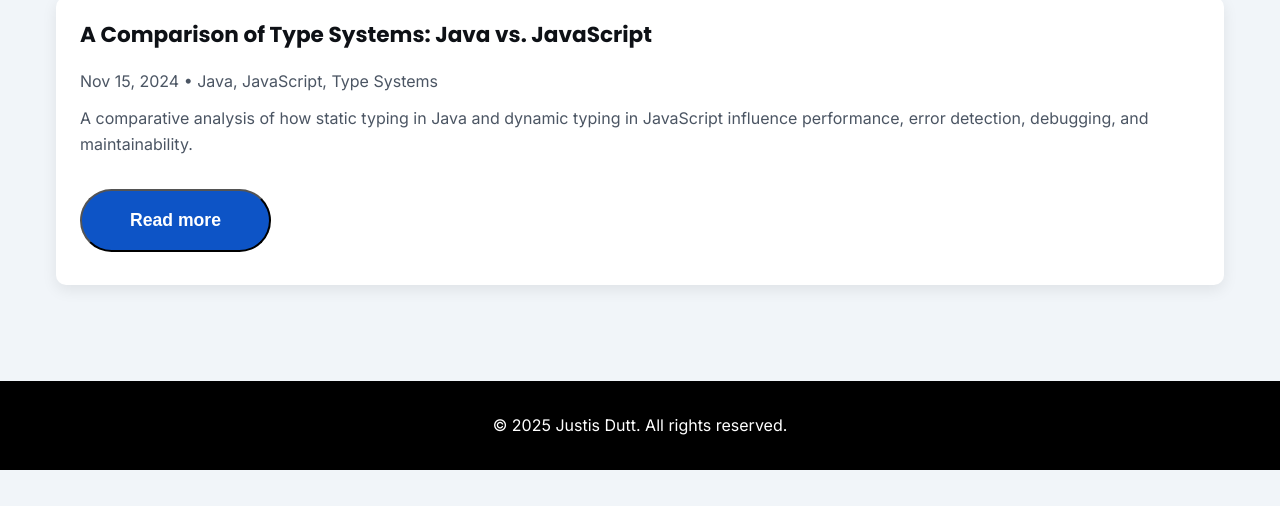
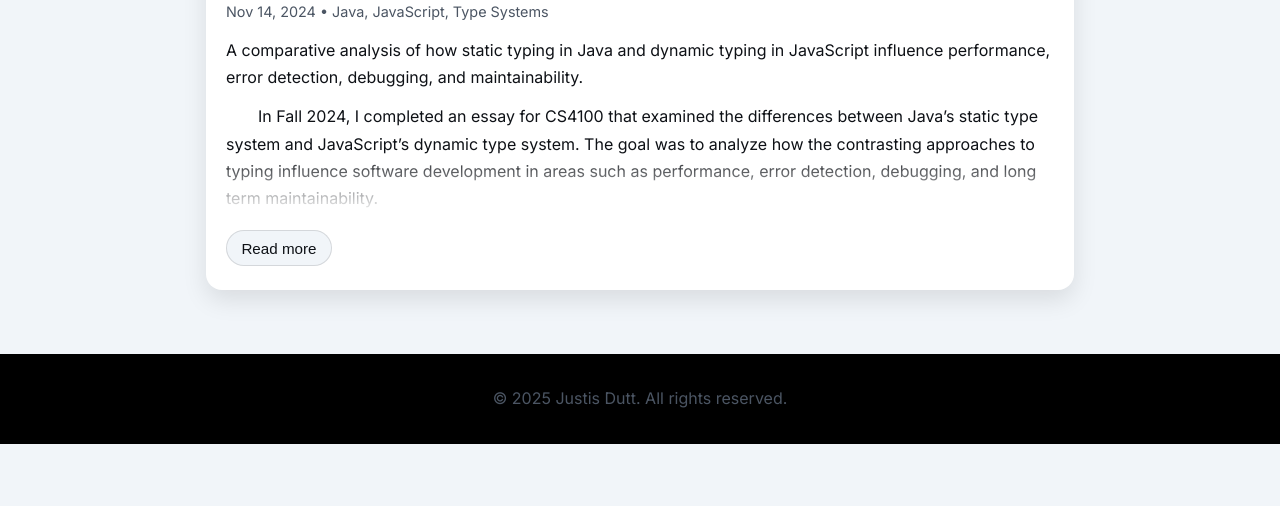
Before and after one commit to JustisDutt/Personal-Website, a plain HTML site: page blog.html in a window 1280 px wide. Shown: the part 294-800 px from the top of the page. Drawn offline with nearby package versions, Linux system fonts and the light colour scheme.

Commit message:
Describe what changed

```diff
--- a/blog.html
+++ b/blog.html
@@ -1,50 +1,90 @@
 <!DOCTYPE html>
 <html lang="en" data-theme="auto">
 <head>
-  <meta charset="UTF-8">
-  <meta name="viewport" content="width=device-width, initial-scale=1.0">
+  <meta charset="UTF-8" />
+  <meta name="viewport" content="width=device-width, initial-scale=1" />
   <title>Blog — Justis Dutt</title>
-  <link rel="stylesheet" href="styles.css">
-  <link href="https://fonts.googleapis.com/css2?family=Inter:wght@400;500;600;700&family=Poppins:wght@600;700&display=swap" rel="stylesheet">
 
-  <!-- Force single-column layout and smooth collapsible behavior -->
+  <link rel="stylesheet" href="styles.css" />
+  <link href="https://fonts.googleapis.com/css2?family=Inter:wght@400;600;700&family=Poppins:wght@600;700&display=swap" rel="stylesheet" />
+
   <style>
-    /* Stack posts one after another */
-    #blog-grid {
-      display: grid;
-      grid-template-columns: 1fr;
-      gap: 1.25rem;
+    .blog-page {
+      max-width: 900px;
+      margin: 6rem auto 4rem;
+      padding: 0 1rem;
     }
-    /* Keep buttons tidy */
-    .card .actions .btn,
-    .card .actions a.btn {
-      display: inline-block;
-      vertical-align: middle;
-      white-space: nowrap;
+    .blog-card {
+      background: var(--surface);
+      border-radius: 16px;
+      box-shadow: 0 10px 25px rgba(0,0,0,.10);
+      padding: 1.25rem 1.25rem 1.5rem;
+      scroll-margin-bottom: 96px;
     }
-    /* Collapsible container */
-    .post-body {
+    .blog-title {
+      font-family: 'Poppins', sans-serif;
+      font-weight: 700;
+      font-size: clamp(1.4rem, 1.8vw + 1rem, 2rem);
+      margin-bottom: .35rem;
+      color: #3d6ca8; /* fixed chill mid-blue */
+    }
+    .blog-meta {
+      color: var(--muted);
+      font-size: .9rem;
+      margin-bottom: .85rem;
+    }
+    .blog-summary { margin-bottom: .75rem; line-height: 1.7; }
+
+    /* Collapsible teaser */
+    .blog-body {
+      --collapsed-h: 7rem;
+      position: relative;
+      max-height: var(--collapsed-h);
       overflow: hidden;
-      max-height: 0;
-      transition: max-height .35s ease, padding .35s ease;
-      padding-top: 0;
+      line-height: 1.7;
+      transition: max-height .35s ease;
     }
-    .post-body.open {
-      padding-top: .75rem;
+    .blog-body::after {
+      content: "";
+      position: absolute; left:0; right:0; bottom:0;
+      height:64px;
+      background: linear-gradient(to bottom, rgba(255,255,255,0), var(--surface));
+      pointer-events: none;
+      transition: opacity .2s ease;
     }
-    .post-body pre { overflow-x: auto; }
-    .post-body img { max-width: 100%; height: auto; }
+    .blog-body.open {
+      max-height: 2000px;
+      overflow: visible;
+    }
+    .blog-body.open::after { opacity: 0; }
+
+    /* Indent first line of each paragraph */
+    .blog-body p {
+      text-indent: 2em;
+      margin-bottom: 1rem;
+    }
+
+    .blog-actions { margin-top:.9rem; }
+    .toggle-btn {
+      border: 1px solid rgba(0,0,0,.12);
+      border-radius: 999px;
+      padding: .55rem .9rem;
+      font-size: .95rem;
+      background: var(--accent-color);
+      color: var(--text);
+      cursor: pointer;
+    }
+
+    @media(max-width:520px){
+      .blog-title{font-size:1.4rem;}
+      .blog-body{--collapsed-h:6rem;}
+    }
   </style>
-
-  <script src="https://cdnjs.cloudflare.com/ajax/libs/gsap/3.12.5/gsap.min.js" defer></script>
-  <script src="https://cdnjs.cloudflare.com/ajax/libs/gsap/3.12.5/ScrollTrigger.min.js" defer></script>
 </head>
 <body>
   <nav>
     <div class="nav-container">
-      <div class="logo">
-        <span class="logo-initials">JD</span>
-      </div>
+      <div class="logo"><span class="logo-initials">JD</span></div>
       <button id="theme-toggle" class="theme-toggle" aria-pressed="false" aria-label="Toggle theme">◐</button>
       <div class="hamburger" id="menu-toggle" aria-label="Open menu" aria-controls="primary-menu" aria-expanded="false">
         <span></span><span></span><span></span>
@@ -54,109 +94,76 @@
         <li><a href="index.html#about" class="nav-link">About</a></li>
         <li><a href="index.html#skills" class="nav-link">Skills</a></li>
         <li><a href="index.html#projects" class="nav-link">Projects</a></li>
-        <li><a href="blog.html" class="nav-link" aria-current="page">Blog</a></li>
+        <li><a href="blog.html" class="nav-link is-active">Blog</a></li>
         <li><a href="index.html#contact" class="nav-link">Contact</a></li>
       </ul>
     </div>
   </nav>
 
-  <section id="blog" class="section">
-    <h2>Blog</h2>
-    <div id="blog-grid" class="projects-container" aria-live="polite"></div>
-  </section>
+  <main class="blog-page" aria-live="polite">
+    <article class="blog-card">
+      <h1 class="blog-title">A Comparison of Type Systems: Java vs. JavaScript</h1>
+      <div class="blog-meta">Nov 14, 2024 • Java, JavaScript, Type Systems</div>
 
-  <footer>
-    <p>© 2025 Justis Dutt. All rights reserved.</p>
-  </footer>
+      <p class="blog-summary">
+        A comparative analysis of how static typing in Java and dynamic typing in JavaScript influence performance, error detection, debugging, and maintainability.
+      </p>
 
-  <div id="toast" role="status" aria-live="polite" aria-atomic="true"></div>
-  <script src="script.js" defer></script>
-
-  <!-- Blog renderer -->
-  <script>
-    document.addEventListener('DOMContentLoaded', () => {
-      const posts = [
-        {
-          title: 'A Comparison of Type Systems: Java vs. JavaScript',
-          date: '2024-11-15',
-          tags: ['Java','JavaScript','Type Systems'],
-          summary: 'A comparative analysis of how static typing in Java and dynamic typing in JavaScript influence performance, error detection, debugging, and maintainability.',
-          body: `
+      <div class="blog-body" id="post-body" aria-hidden="true">
         <p>In Fall 2024, I completed an essay for CS4100 that examined the differences between Java’s static type system and JavaScript’s dynamic type system. The goal was to analyze how the contrasting approaches to typing influence software development in areas such as performance, error detection, debugging, and long term maintainability.</p>
         <p>Java is a statically typed and strongly typed language. This means that variable and expression types are checked during compile time. These constraints make it possible to detect errors early in development, improve predictability, and optimize performance. Java’s system ensures that a variable can only hold data compatible with its declared type, which reduces runtime surprises and makes the language especially suitable for large, complex applications where reliability is critical.</p>
         <p>JavaScript, on the other hand, is dynamically typed and weakly typed. Variables do not need a declared type and can change types at runtime. This flexibility allows for rapid prototyping and quick iteration, but it also introduces the possibility of runtime errors that are difficult to anticipate. Implicit type coercion is common, and while it speeds up development, it can lead to unexpected behaviors. Debugging in large JavaScript projects is therefore more difficult, as type related issues may spread through the code before being caught.</p>
         <p>The comparison shows that Java’s static type system promotes performance optimization, reliability, and maintainability. JavaScript’s dynamic type system provides flexibility and supports faster development cycles, particularly in small projects and web applications, but it comes at the cost of error detection and long term stability.</p>
         <p>In conclusion, Java and JavaScript reflect two different philosophies in programming language design. Java favors strict control and predictability. JavaScript favors flexibility and speed. The choice between them depends on the goals of the project and the needs of the programmer.</p>
-            <p>You can read the full essay <a href="assets/Comparison_Type_Systems.pdf" target="_blank" rel="noopener">here</a>.</p>
-          `
-        },
-      ];
+        <p><strong>You can read the full essay <a href="assets/Comparison_Type_Systems.pdf" target="_blank" rel="noopener">here</a>.</strong></p>
+      </div>
 
-      const grid = document.getElementById('blog-grid');
+      <div class="blog-actions">
+        <button class="toggle-btn" id="toggle" aria-controls="post-body" aria-expanded="false">Read more</button>
+      </div>
+    </article>
+  </main>
 
-      function card(p, i) {
-        const dateStr = new Date(p.date).toLocaleDateString(undefined, {year:'numeric', month:'short', day:'numeric'});
-        const bodyId = `post-body-${i}`;
-        const hasExternal = !!p.href;
-        const hasBody = !!p.body && !hasExternal;
+  <footer style="text-align:center; padding: 2rem 1rem; color: var(--muted);">
+    © 2025 Justis Dutt. All rights reserved.
+  </footer>
 
-        return `
-          <article class="card" data-index="${i}">
-            <h3>${p.title}</h3>
-            <p class="blog-meta">${dateStr} • ${p.tags.join(', ')}</p>
-            <p>${p.summary}</p>
-            <div class="actions">
-              ${
-                hasExternal
-                  ? `<a class="btn" href="${p.href}" target="_blank" rel="noopener">Read more</a>`
-                  : hasBody
-                    ? `<button class="btn read-more" data-index="${i}" aria-controls="${bodyId}" aria-expanded="false">Read more</button>`
-                    : ''
+  <script>
+    // Mobile menu toggle
+    const menuToggle=document.getElementById('menu-toggle');
+    const menu=document.getElementById('primary-menu');
+    menuToggle?.addEventListener('click',()=>{
+      const exp=menuToggle.getAttribute('aria-expanded')==='true';
+      menuToggle.setAttribute('aria-expanded',String(!exp));
+      menu.classList.toggle('open');
+    });
+
+    // Theme toggle persistence
+    const themeToggle=document.getElementById('theme-toggle');
+    if(themeToggle){
+      themeToggle.addEventListener('click',()=>{
+        const html=document.documentElement;
+        const current=html.getAttribute('data-theme')||'auto';
+        const next=current==='light'?'dark':current==='dark'?'light':'light';
+        html.setAttribute('data-theme',next);
+        themeToggle.setAttribute('aria-pressed',String(next==='dark'));
+        localStorage.setItem('theme',next);
+      });
     }
-            </div>
-            ${
-              hasBody
-                ? `<div id="${bodyId}" class="post-body" aria-hidden="true"><div class="post-body-inner">${p.body}</div></div>`
-                : ''
-            }
-          </article>
-        `;
+    const saved=localStorage.getItem('theme');
+    if(saved){
+      document.documentElement.setAttribute('data-theme',saved);
+      if(themeToggle) themeToggle.setAttribute('aria-pressed',String(saved==='dark'));
     }
 
-      if (grid) {
-        const html = posts
-          .sort((a,b)=> new Date(b.date) - new Date(a.date))
-          .map(card)
-          .join('');
-        grid.innerHTML = html;
-
-        // Expand/collapse handler
-        grid.addEventListener('click', (e) => {
-          const btn = e.target.closest('.read-more');
-          if (!btn) return;
-          const idx = btn.dataset.index;
-          const body = document.getElementById(`post-body-${idx}`);
-          if (!body) return;
-
-          const isOpen = body.classList.contains('open');
-          // close all first
-          grid.querySelectorAll('.post-body.open').forEach(el => {
-            el.style.maxHeight = '0';
-            el.classList.remove('open');
-            el.setAttribute('aria-hidden','true');
-            const b = grid.querySelector(`.read-more[data-index="${el.id.replace('post-body-','')}"]`);
-            if (b) { b.setAttribute('aria-expanded','false'); b.textContent='Read more'; }
-          });
-
-          if (!isOpen) {
-            body.classList.add('open');
-            body.setAttribute('aria-hidden','false');
-            body.style.maxHeight = body.scrollHeight + 'px';
-            btn.setAttribute('aria-expanded','true');
-            btn.textContent = 'Hide';
-          }
-        });
-      }
+    // Read more / Close toggle
+    const btn=document.getElementById('toggle');
+    const bodyEl=document.getElementById('post-body');
+    btn.addEventListener('click',()=>{
+      const isOpen=bodyEl.classList.toggle('open');
+      bodyEl.setAttribute('aria-hidden', String(!isOpen));
+      btn.setAttribute('aria-expanded', String(isOpen));
+      btn.textContent = isOpen ? 'Close' : 'Read more';
     });
   </script>
 </body>
```
Lines whose indentation alone changed are shown as unchanged.
